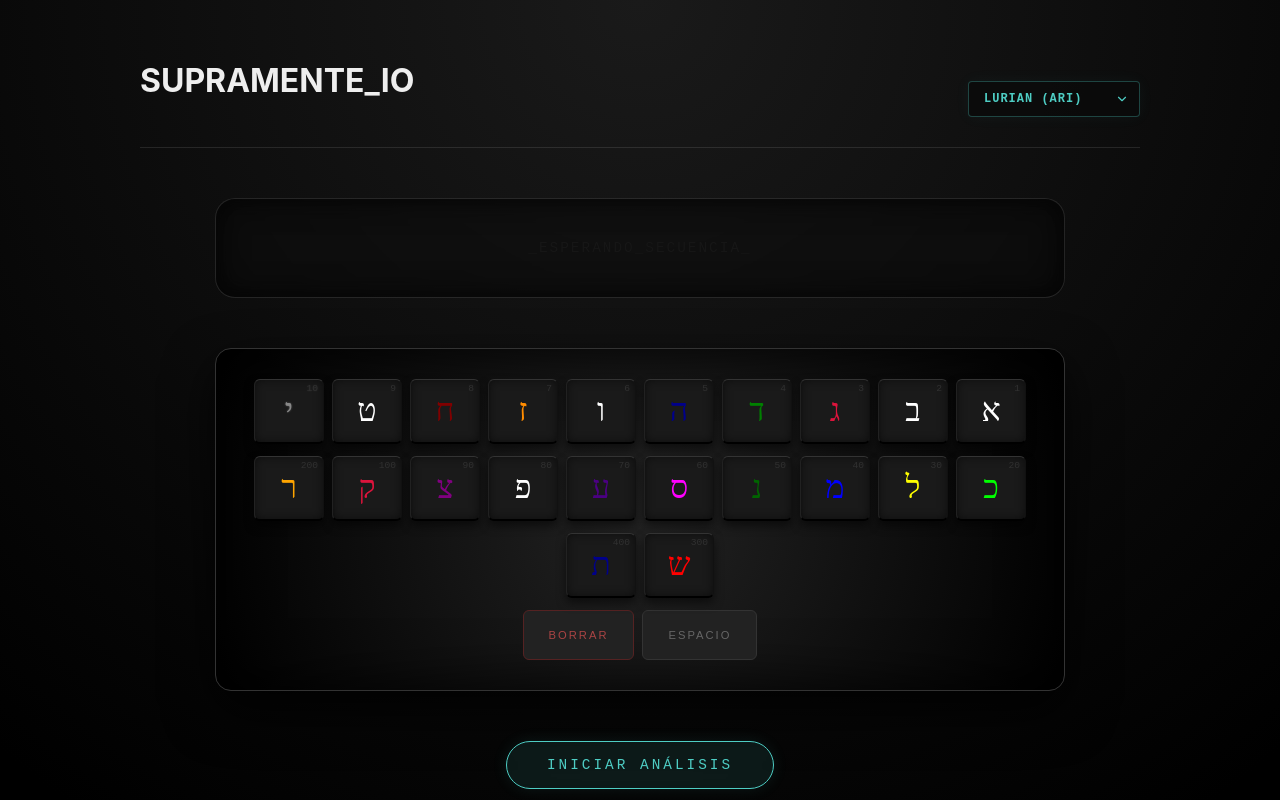
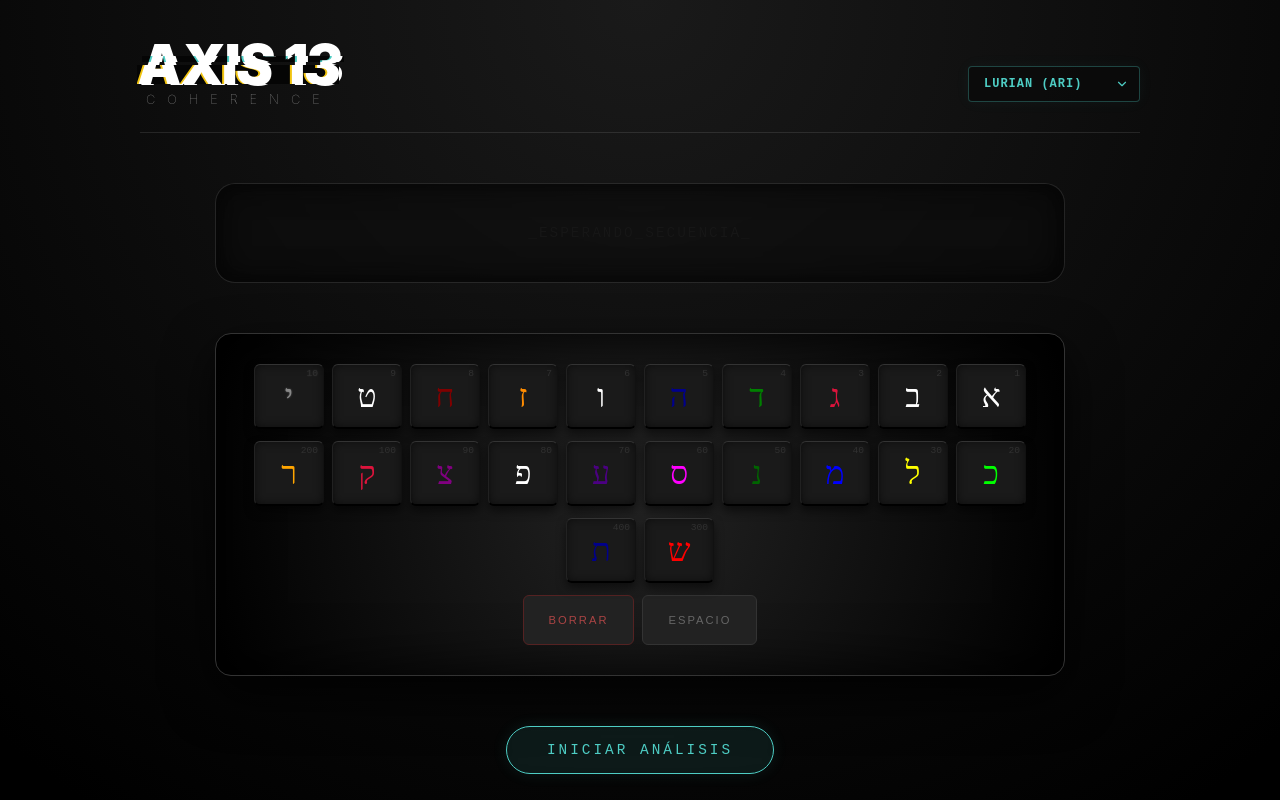
Before and after one commit to nullzero000/Fractal-1.0, a React (Vite) app: page / in a window 1280 px wide. Shown: the top 800 px of the page. Built offline with nearby package versions, Linux system fonts and the light colour scheme.

Commit message:
style: UI Polish. Enhanced Glitch effect and implemented Cyber-Select dropdown.

```diff
--- a/src/App.jsx
+++ b/src/App.jsx
@@ -64,9 +64,21 @@ const App = () => {
   return (
     <div className="supramente-terminal">
 
+{/* 1. HEADER (BRANDING ACTUALIZADO) */}
       <header className="terminal-header">
-        <h1 className="glitch-title">SUPRAMENTE_IO</h1>
 
+        {/* Identidad Visual: Axis 13 / Coherence */}
+        <div className="header-branding">
+            {/* data-text es necesario para el efecto glitch CSS */}
+            <h1 className="axis-title" data-text="AXIS 13">
+                AXIS 13
+            </h1>
+            <div className="axis-subtitle">
+                COHERENCE
+            </div>
+        </div>
+
+        {/* Selector de Sistema */}
         <div className="system-selector">
           <select
             value={colorSystem}
```
